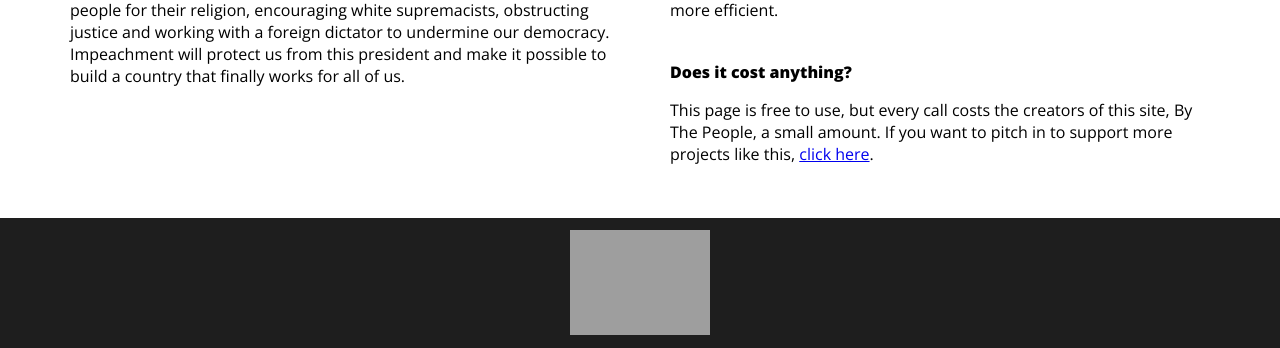
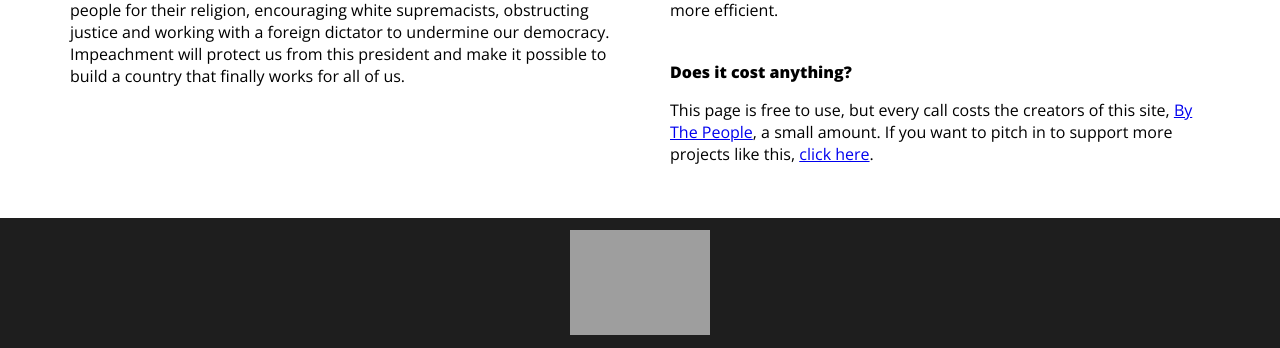
Before and after one commit to cmdouglas/robocalls, a Flask app: page / in a window 1280 px wide. Shown: the part 1668-2016 px from the top of the page. Run offline with Flask 2, Linux system fonts and the light colour scheme; some libraries are stand-ins or nearby versions; grey boxes are pictures that could not be loaded.

Commit message:
add link to By The People main site

```diff
--- a/app/templates/base.html
+++ b/app/templates/base.html
@@ -79,8 +79,9 @@
                 assault speaks for itself, and we thought this was more efficient.</p>
 
             <p class="faqQuestion">Does it cost anything?</p>
-            <p class="faqAnswer">This page is free to use, but every call costs the creators of this site, By The
-                People, a small amount. If you want to pitch in to support more projects like this,
+            <p class="faqAnswer">This page is free to use, but every call costs the creators of this site,
+                <a href="http://bytheppl.us" target="_blank">By The People</a>, a small amount. If you want to pitch in
+                to support more projects like this,
                 <a href="https://actionnetwork.org/fundraising/support/" target="_blank">click here</a>.</p>
 
         </div>
```
